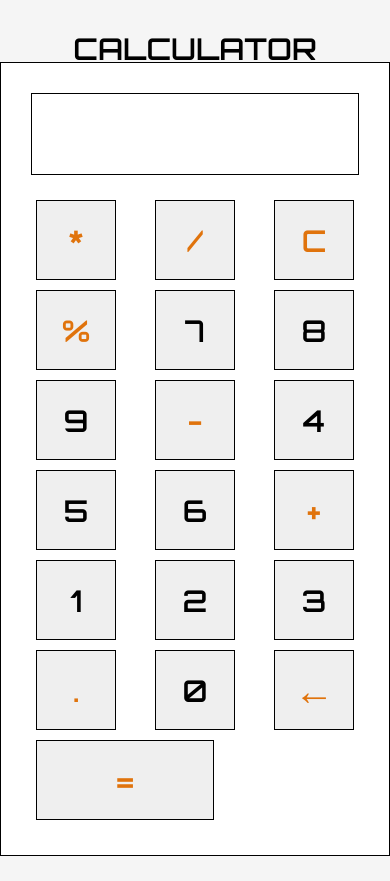
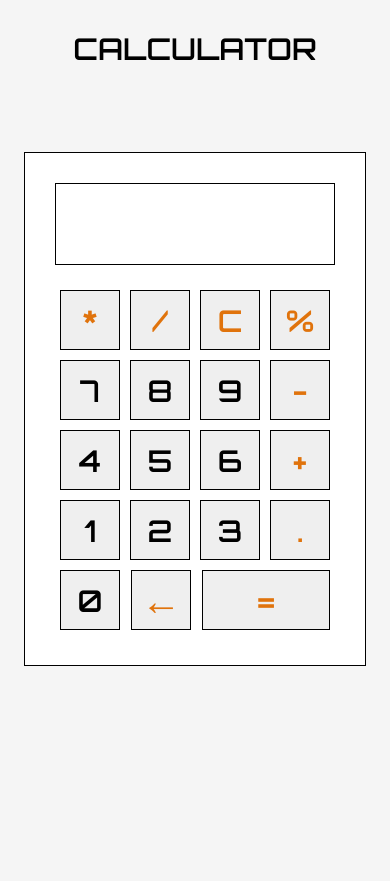
Before and after one commit to notAhacker13/calculator, a plain HTML site: page index.html in a window 390 px wide. After the commit the page ends 844 px from the top, so only its background shows below. Drawn offline with Linux system fonts and the light colour scheme.

Commit message:
second save

```diff
--- a/style.css
+++ b/style.css
@@ -81,3 +81,23 @@ center
     margin-top:30px;
     margin-bottom:-30px;
 }
+@media only screen and (min-width: 0px) and (max-width:420px)
+{
+    .calc
+    {
+        width:300px;
+    }
+    .calc .buttons button
+    {
+        height:60px;
+        width:60px;
+    }
+    #cal
+    {
+        width:128px;
+    }
+    center
+    {
+        margin-bottom:-80px;
+    }
+}
```
